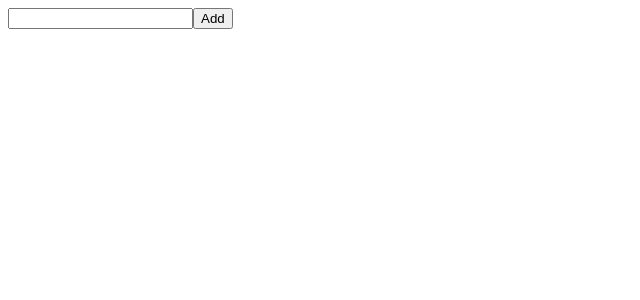
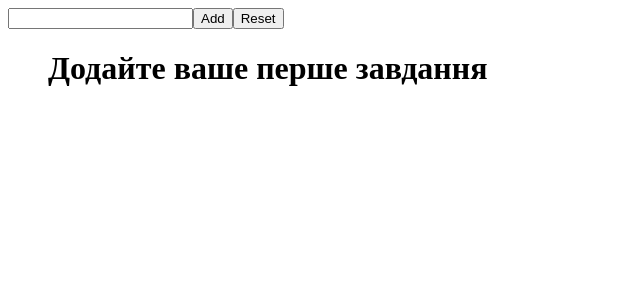
Before and after one commit to dkazarov/React_Todo, a React (Create React App) app: page / in a window 1280 px wide. Shown: the top 300 px of the page, without its empty margins (0-640 px from the left). Built offline with nearby package versions, Linux system fonts and the light colour scheme; the HTML template or start-up script is replaced by a standard one.

Commit message:
add by conditional render

```diff
--- a/src/App.js
+++ b/src/App.js
@@ -6,7 +6,6 @@ function App() {
   const [value, setValue] = useState('');
   const [edit, setEdit] = useState('');
 
-  console.log(edit);
   // Add items to tasks []
   const addTask = () => {
     setTasks([
@@ -41,7 +40,6 @@ function App() {
       return item;
     });
     setTasks(newTodo);
-    setEdit(null);
   };
 
   return (
@@ -52,9 +50,11 @@ function App() {
         onChange={(e) => setValue(e.target.value)}
       />
       <button onClick={addTask}>Add</button>
+      <button onClick={() => setValue('')}>Reset</button>
       <div>
         <ul>
-          {tasks.map((items) => (
+          {tasks.length !== 0 ? (
+            tasks.map((items) => (
               <li key={nanoid(2)}>
                 {items.title}
                 <button onClick={() => deleteTask(items.id)}>Delete</button>
@@ -63,7 +63,12 @@ function App() {
                 </button>
                 <button onClick={() => saveTask(items.id)}>Save</button>
               </li>
-          ))}
+            ))
+          ) : (
+            <div>
+              <h1>Додайте ваше перше завдання</h1>
+            </div>
+          )}
         </ul>
       </div>
     </>
```
Lines whose indentation alone changed are shown as unchanged.
